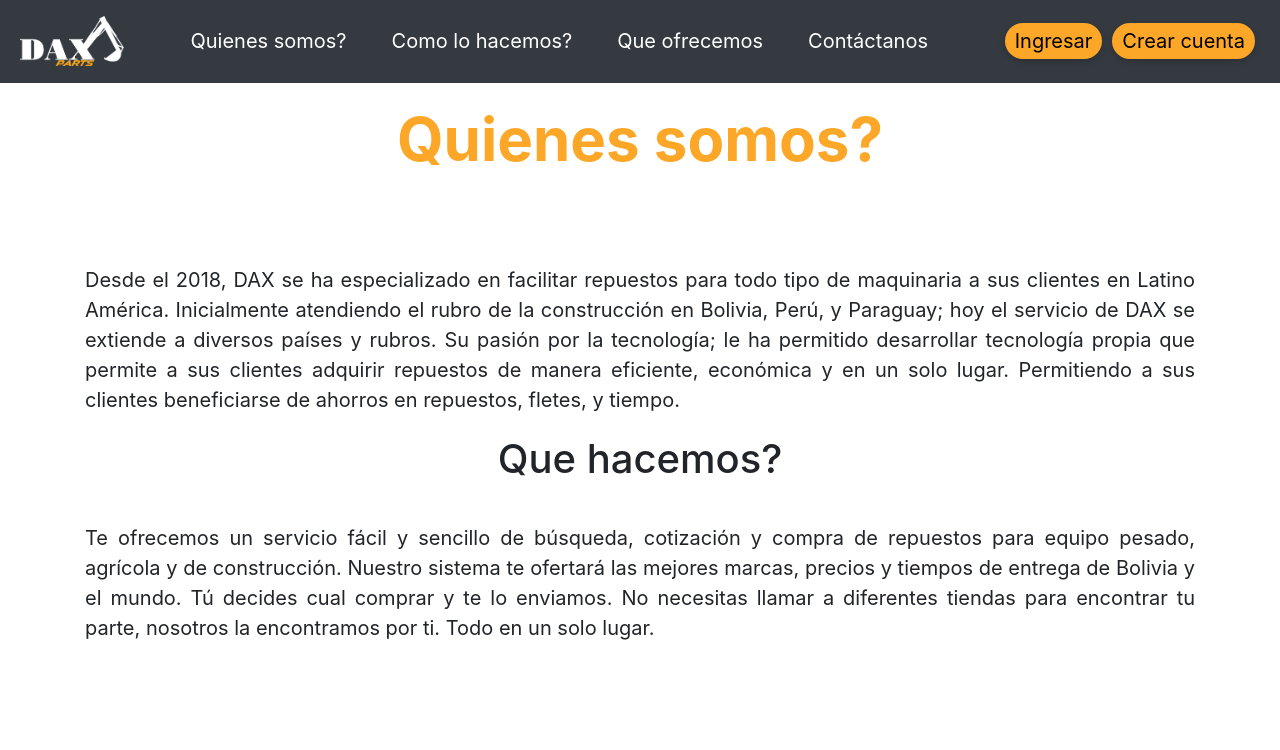
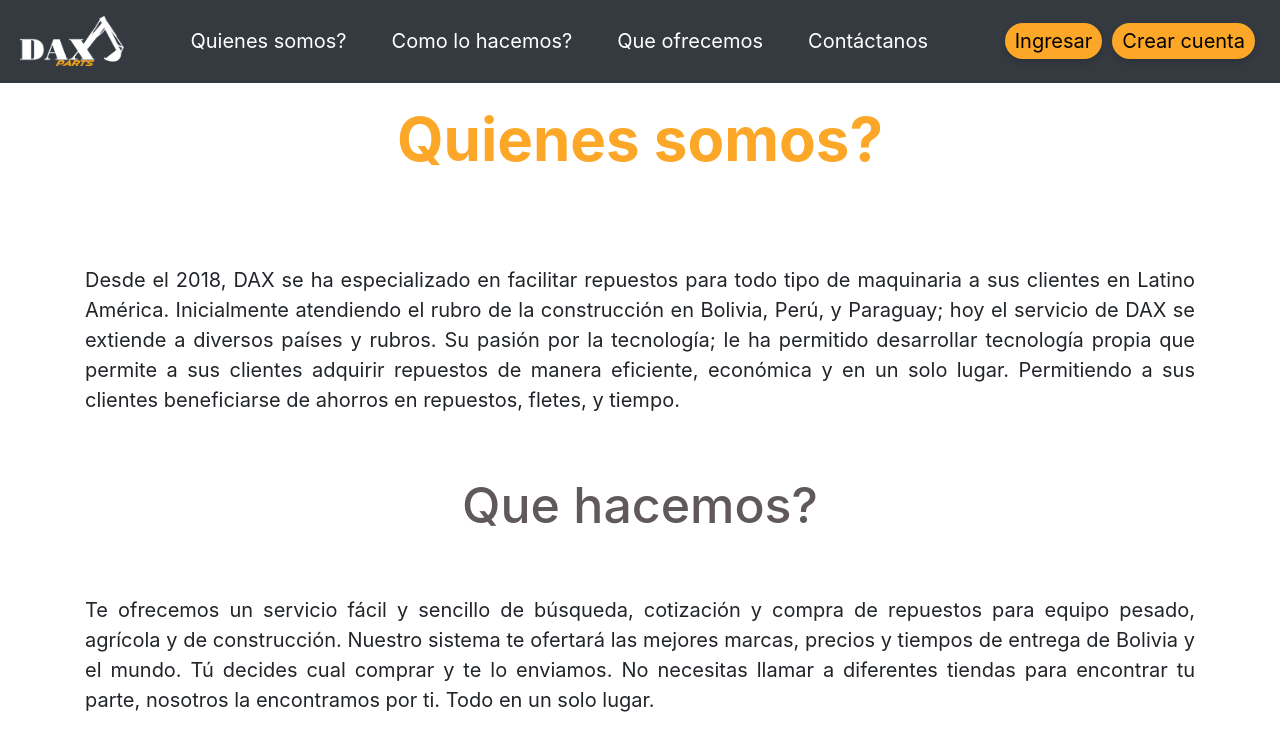
Before and after one commit to carlosmertens/daxparts, a React (Create React App) app: page /somos in a window 1280 px wide. Shown: the top 750 px of the page. Built offline with nearby package versions, Linux system fonts and the light colour scheme; no server answers.

Commit message:
Fix some text

```diff
--- a/src/components/somos/Somos.css
+++ b/src/components/somos/Somos.css
@@ -7,10 +7,11 @@
   }
   .somos-contenido h2 {
     font-size: 30px;
+    margin-bottom: 20px;
   }
   .somos-texto {
     font-size: 13px;
-    padding-top: 30px;
+    padding-top: 20px;
   }
 
   /* .somos-banner {
@@ -97,6 +98,12 @@
     font-size: 60px;
     padding-top: 20px;
   }
+  .somos-texto h2 {
+    font-size: 50px;
+    color: #5f5959;
+    margin-top: 60px;
+    margin-bottom: 60px;
+  }
   .somos-texto {
     font-size: 20px;
     padding-top: 80px;
--- a/src/index.css
+++ b/src/index.css
@@ -118,6 +118,7 @@ header input {
 }
 .somos-texto {
   text-align: justify;
+  margin-bottom: 40px;
 }
 
 /* .somos-banner {
@@ -341,6 +342,9 @@ header input {
   color: #fca728;
   text-decoration: underline;
 }
+.pointer {
+  cursor: pointer;
+}
 
 /* ===== modal noparte ===== */
 .modal-title {
--- a/src/textos/textEng.json
+++ b/src/textos/textEng.json
@@ -5,7 +5,7 @@
     "enlace3": "What do we offer?",
     "enlace4": "Contacts",
     "botonTexto1": "Login",
-    "botonTexto2": "Signup",
+    "botonTexto2": "Sign up",
     "modal": {
       "campoUuario": "User",
       "campoContrasena": "Password",
@@ -15,7 +15,7 @@
 
   "home": {
     "leyendaBuscar": "Spare part number",
-    "campoBuscar": "Enter number",
+    "campoBuscar": "🔎 Enter number",
     "botonBuscar": "Search",
     "enlaceClick": "Click here if you don't know the code",
     "leyendaTutorial": "Tutorials",
@@ -110,10 +110,10 @@
     "nota": "Disclosure:",
     "notaTexto": "OEM names, logos and part numbers are used for reference. We do not imply that our products or services are affiliated with, sponsored or endorsed by the original equipment manufacturers.",
     "tituloComprar": "Benefits for registered users:",
-    "beneficio1": "Create multiple estimates",
-    "beneficio2": "Follow your orders",
-    "beneficio3": "Access to thousands of used and refurbished spare parts",
-    "beneficio4": "and much more...",
+    "beneficio1": "✓ Create multiple estimates",
+    "beneficio2": "✓ Follow your orders",
+    "beneficio3": "✓ Access to thousands of used and refurbished spare parts",
+    "beneficio4": "✓ and much more...",
     "botonComprar": "Register"
   },
 
```
